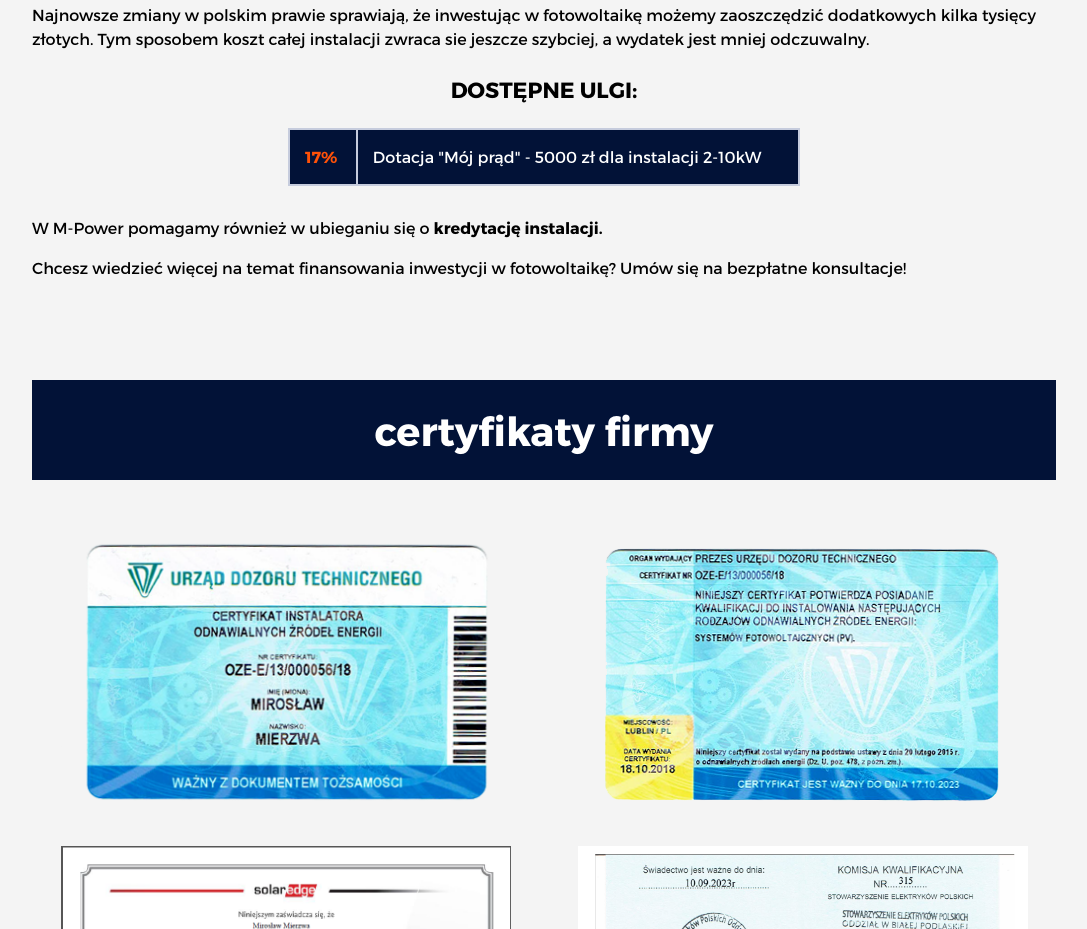
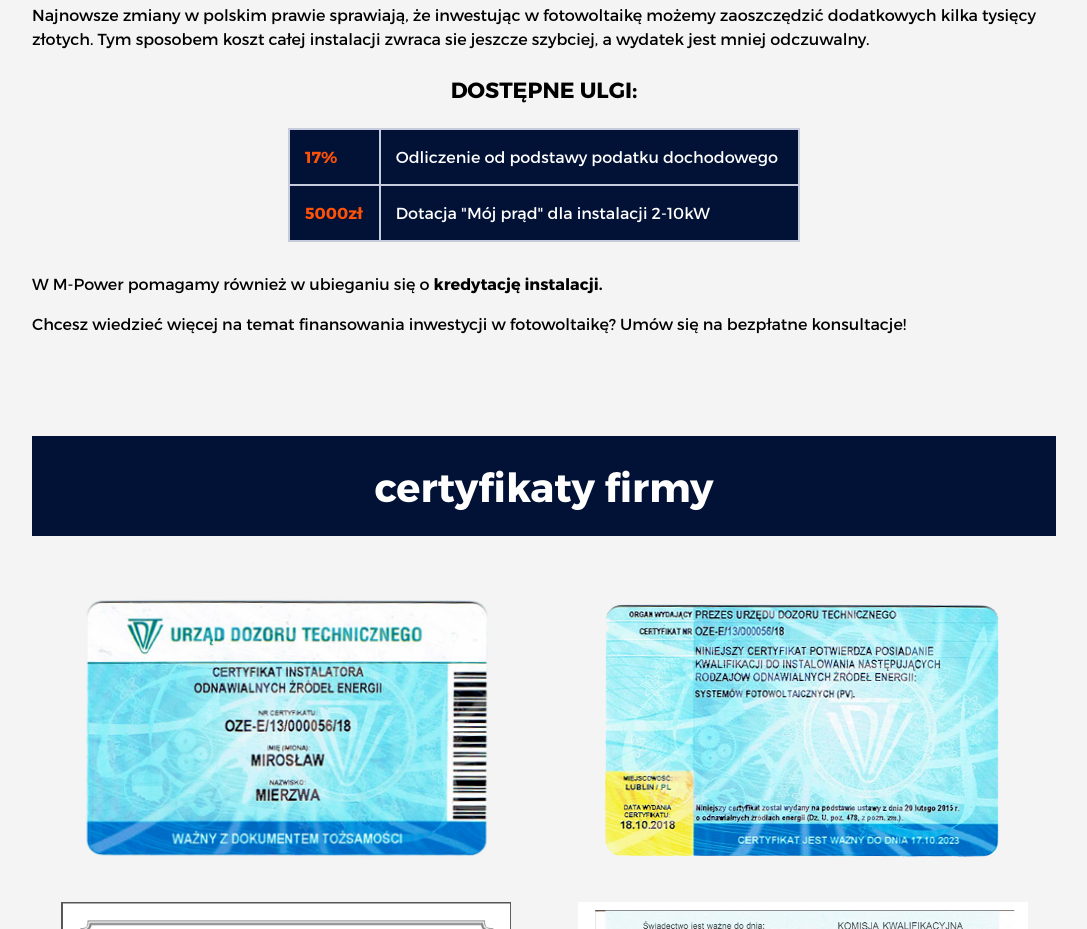
Before and after one commit to karbudzik/Commercial-project-1-Renewable-energy-provider, a plain HTML site: page index.html in a window 1280 px wide. Shown: the part 1856-2785 px from the top of the page, without its empty margins (96-1183 px from the left). Drawn offline with Linux system fonts and the light colour scheme.

Commit message:
Change of content in table

```diff
--- a/index.html
+++ b/index.html
@@ -87,7 +87,11 @@
                 <table>
                     <tr>
                         <td class="orange">17%</td>
-                        <td>Dotacja "Mój prąd" - 5000 zł dla instalacji 2-10kW</td>
+                        <td>Odliczenie od podstawy podatku dochodowego</td>
+                    </tr>
+                    <tr>
+                        <td class="orange">5000zł</td>
+                        <td>Dotacja "Mój prąd" dla instalacji 2-10kW</td>
                     </tr>
                 </table>
                 <p>W M-Power pomagamy również w ubieganiu się o <strong>kredytację instalacji.</strong></p>
```
